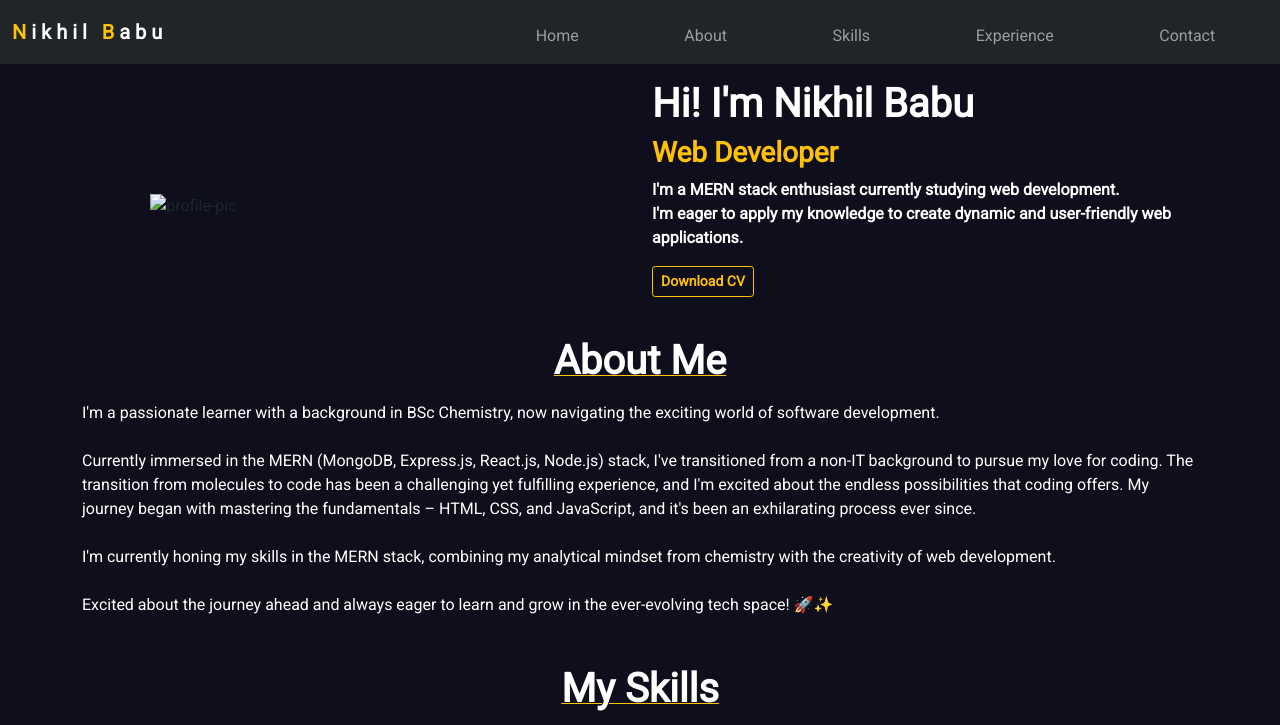
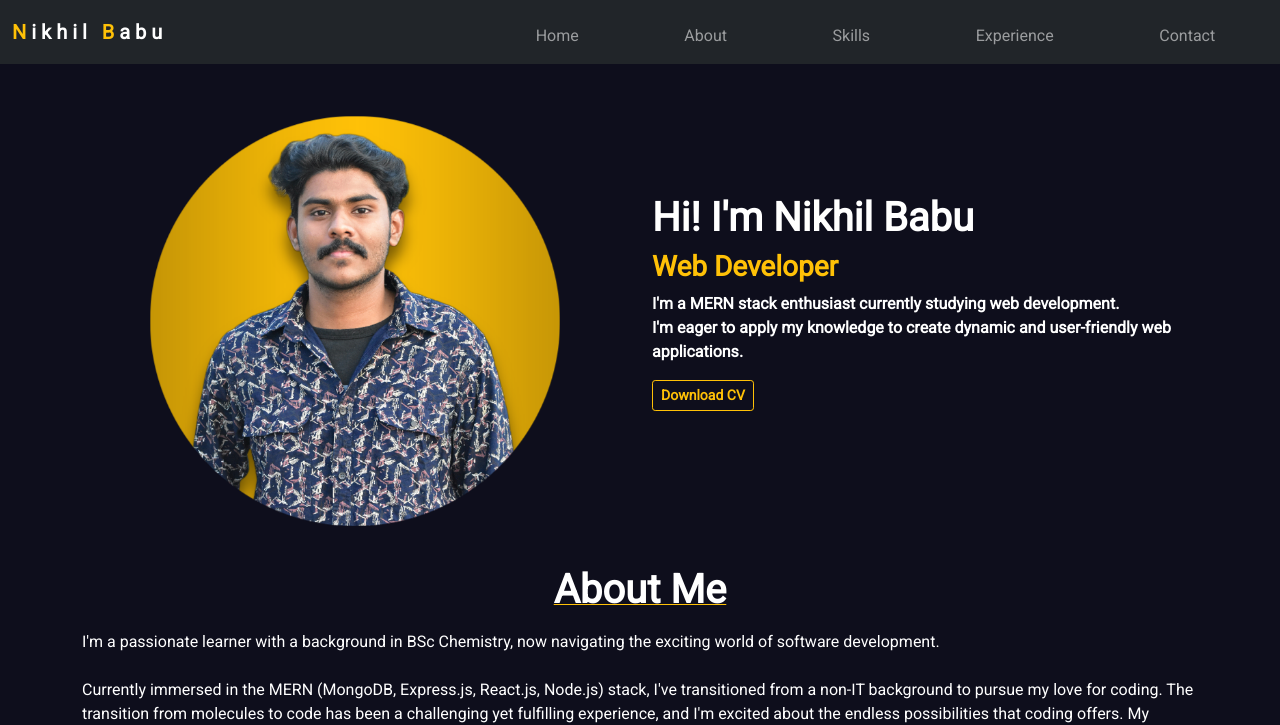
Before and after one commit to Nikhilbabu08/Nikhil-Babu-Portfolio, a plain HTML site: page index.html in a window 1280 px wide. Shown: the top 725 px of the page. Drawn offline with nearby package versions, Linux system fonts and the light colour scheme.

Commit message:
Update index.html

```diff
--- a/index.html
+++ b/index.html
@@ -5,7 +5,7 @@
   <meta charset="UTF-8">
   <meta name="viewport" content="width=device-width, initial-scale=1.0">
   <title>Nikhil Babu</title>
-  <link rel="icon" href="img/coollogo_com-9539295.png" type="image/icon type">
+  <link rel="icon" href="coollogo_com-9539295.png" type="image/icon type">
   <link href="https://cdn.jsdelivr.net/npm/bootstrap@5.0.2/dist/css/bootstrap.min.css" rel="stylesheet"
     integrity="sha384-EVSTQN3/azprG1Anm3QDgpJLIm9Nao0Yz1ztcQTwFspd3yD65VohhpuuCOmLASjC" crossorigin="anonymous">
   <link rel="stylesheet" href="//use.fontawesome.com/releases/v5.0.7/css/all.css">
@@ -53,7 +53,7 @@
     <div class="container mt-5">
       <div class="row align-items-center">
         <div class="col-md-6 d-flex justify-content-center">
-          <img class="img" src="img/profile-pic.png" alt="profile-pic">
+          <img class="img" src="profile-pic.png" alt="profile-pic">
           </div>
         <div class="col-md-6 ">
           <h1 class="fw-bold text-white mt-4" id="nameTyping">Hi! I'm Nikhil Babu</h1>
```
